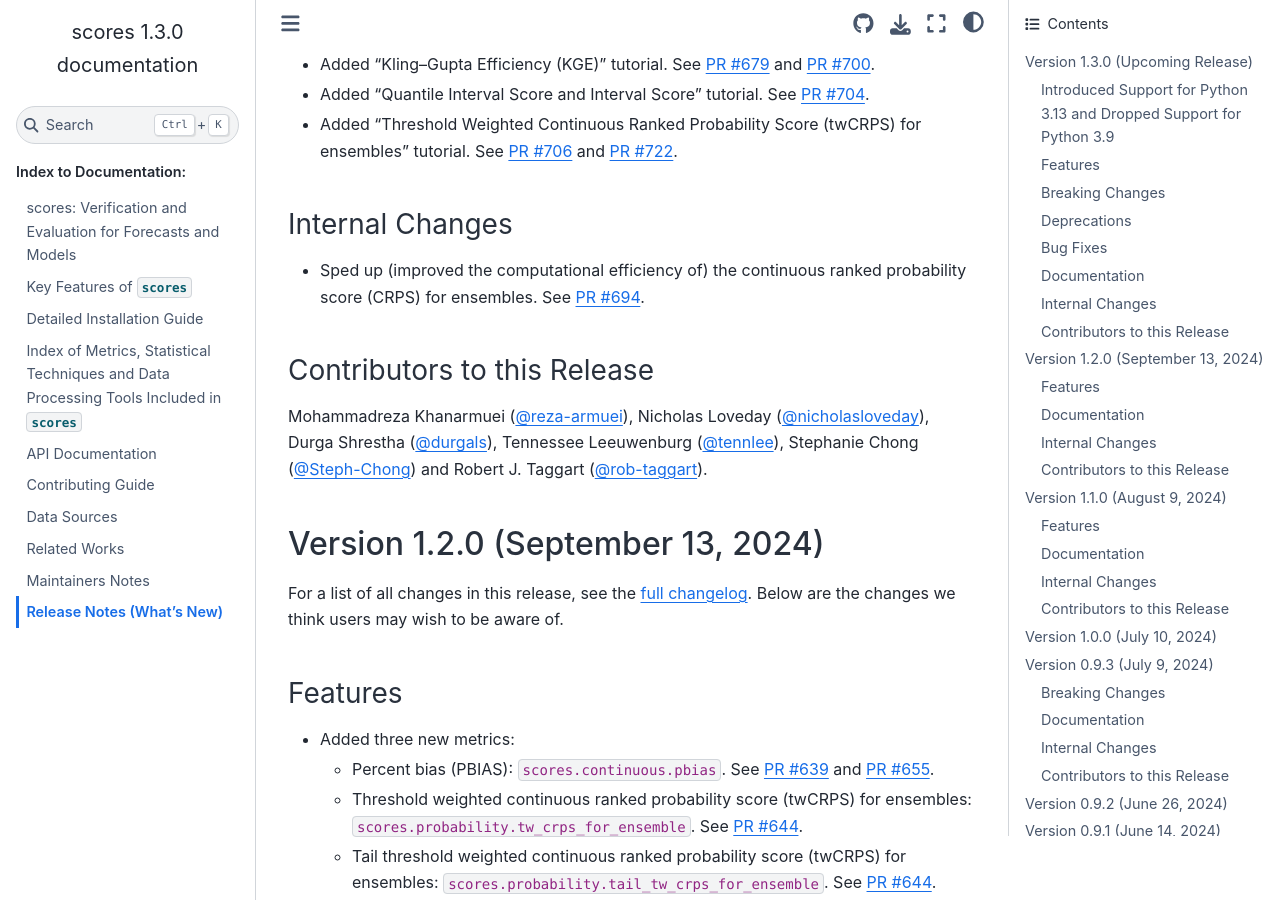
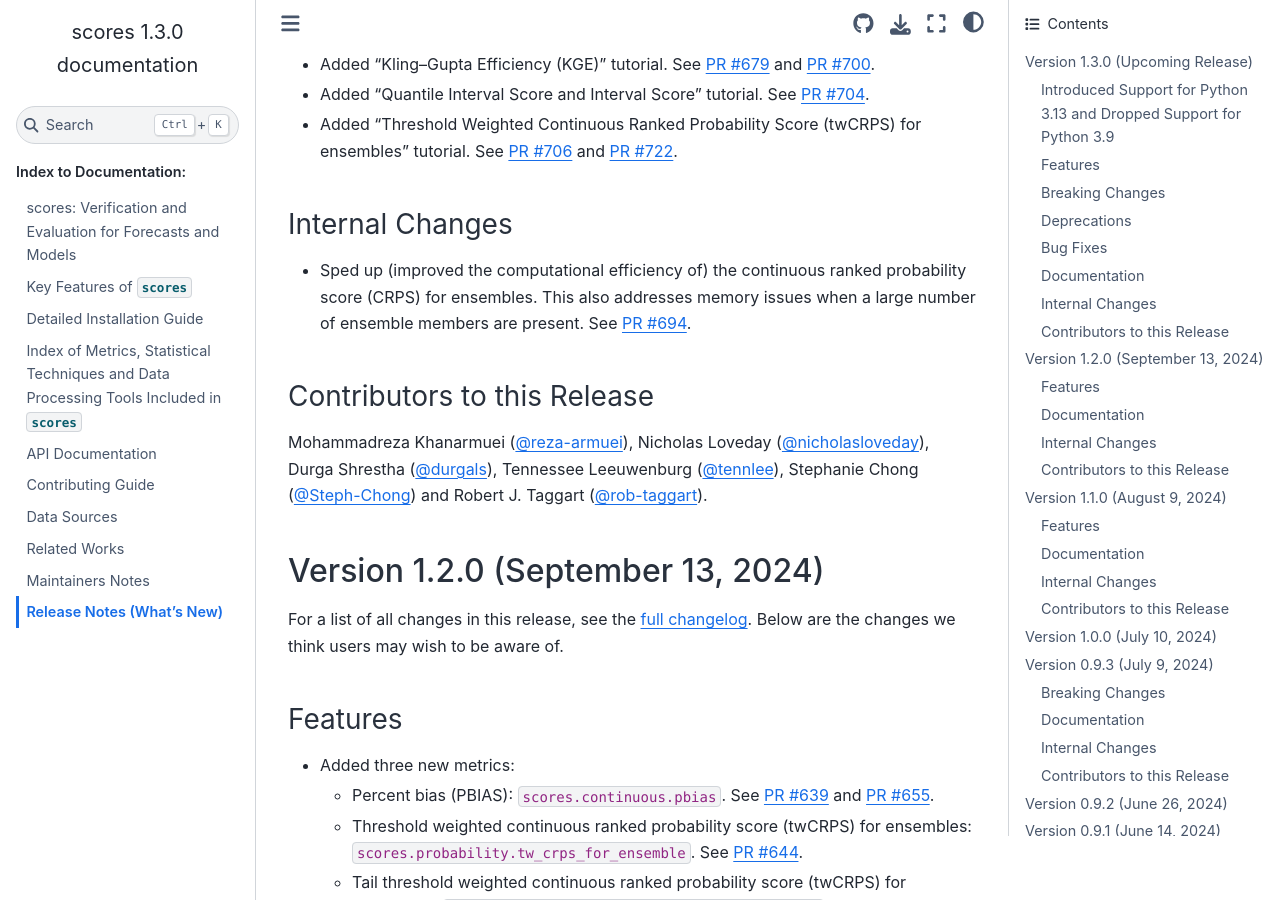
Before and after one commit to nci/scores, a Sphinx documentation site: the page built from docs/release_notes.md, in a window 1280 px wide and 900 px high, scrolled down 1374 px. Built offline with Sphinx 7.4.7 and the Sphinx Book theme 1.1.4, drawn with Linux system fonts in a browser that asks for light colours; pages that are not in the unit, such as notebooks, are missing from menus.

Commit message:
Add sentence about addressing memory issues for large number of ensembles
Signed-off-by: Stephanie Chong <168800785+Steph-Chong@users.noreply.github.com>

```diff
--- a/docs/release_notes.md
+++ b/docs/release_notes.md
@@ -36,7 +36,7 @@ For a list of all changes in this release, see the [full changelog](https://gith
 
 ### Internal Changes
 
-- Sped up (improved the computational efficiency of) the continuous ranked probability score (CRPS) for ensembles. See [PR #694](https://github.com/nci/scores/pull/694).
+- Sped up (improved the computational efficiency of) the continuous ranked probability score (CRPS) for ensembles. This also addresses memory issues when a large number of ensemble members are present. See [PR #694](https://github.com/nci/scores/pull/694).
 
 ### Contributors to this Release
 
```
